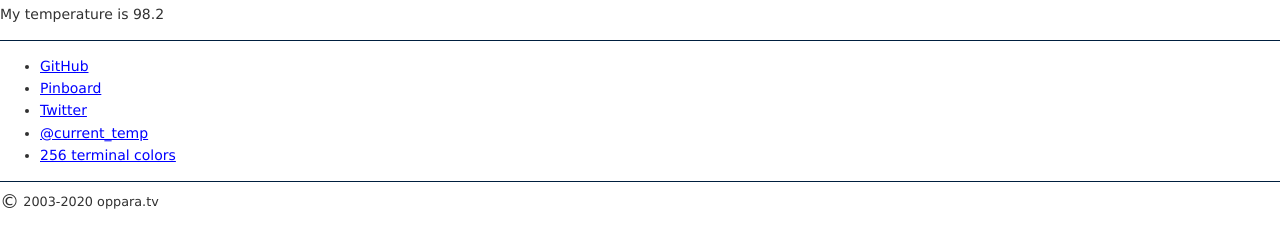
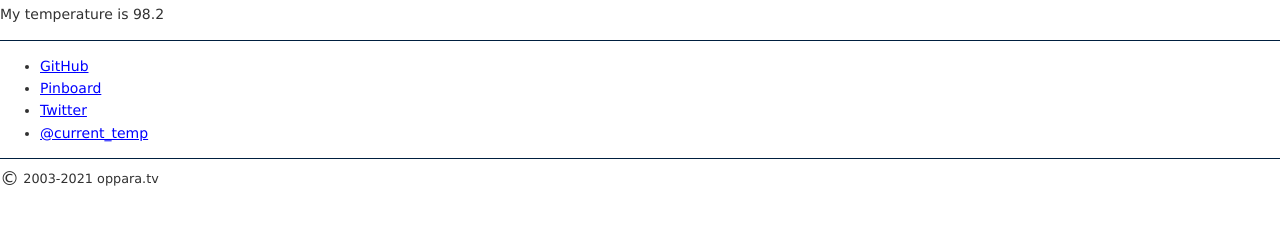
Before and after one commit to oppara/oppara.tv, a website built with Parcel: page index.html in a window 1280 px wide. Shown: the part 79-326 px from the top of the page. Built offline with nearby package versions, Linux system fonts and the light colour scheme.

Commit message:
Update index.html

```diff
--- a/index.html
+++ b/index.html
@@ -38,12 +38,14 @@
       <li><a href="https://pinboard.in/u:oppara" class="pinboard">Pinboard</a></li>
       <li><a href="https://twitter.com/oppara" class="twitter">Twitter</a></li>
       <li><a href="https://twitter.com/current_temp" class="current_temp">@current_temp</a></li>
+      <!--
       <li><a href="./256_terminal_colors.html" class="256-terminal-color">256 terminal colors</a></li>
+      -->
     </ul>
   </nav>
 
   <footer>
-    <small><span class="copyright">&copy;</span> 2003-2020 oppara.tv</small>
+    <small><span class="copyright">&copy;</span> 2003-2021 oppara.tv</small>
   </footer>
 
   <script src="js/vendor/modernizr-3.11.2.min.js"></script>
```
